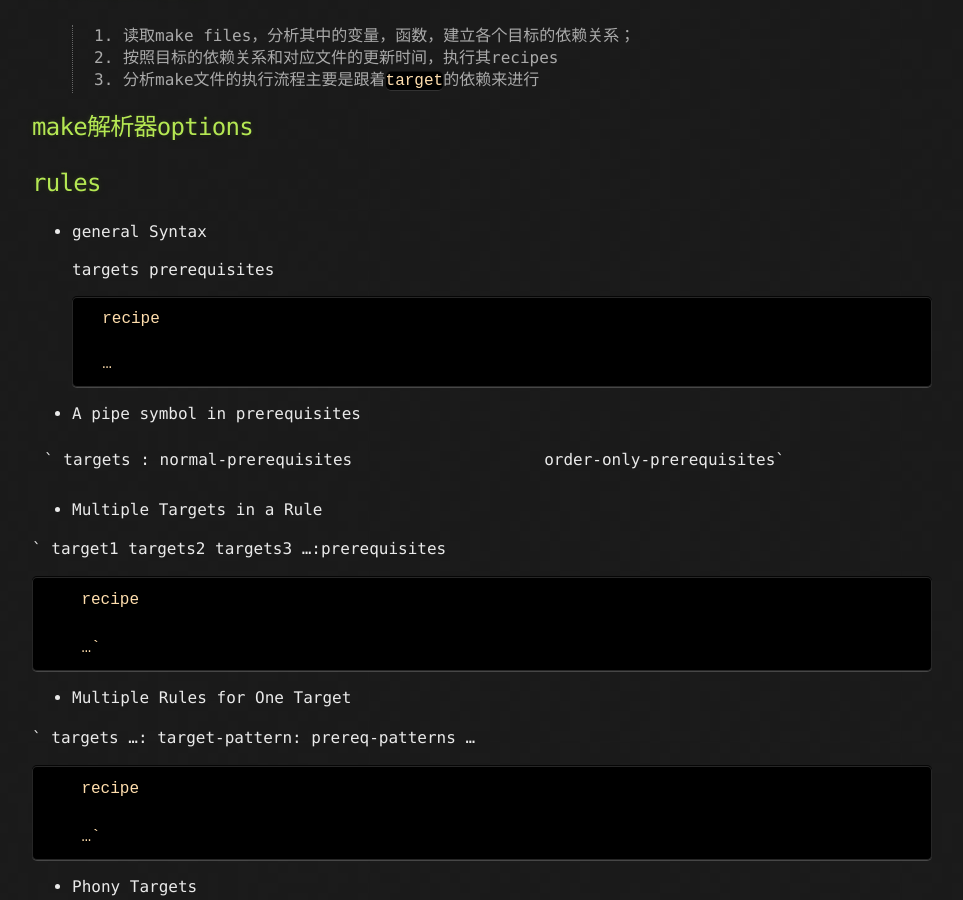
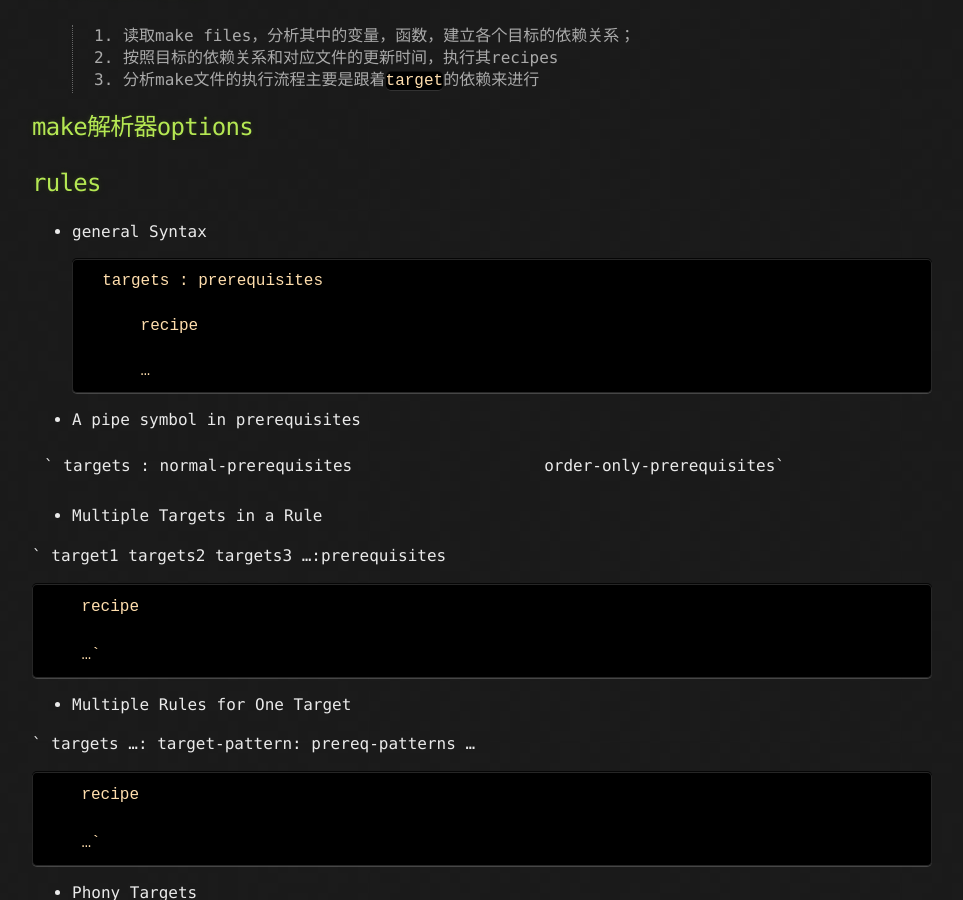
Before and after one commit to Shl4046/Shl4046.github.io, a Jekyll site: the page built from _posts/gnutools/2017-10-03-make.md, in a window 1280 px wide and 900 px high, scrolled down 322 px. Shown: the whole window, without its empty margins (163-1126 px from the left). Built offline with Jekyll 4.4.1, drawn with Linux system fonts in a browser that asks for light colours.

Commit message:
Update 2017-10-03-make.md

```diff
--- a/_posts/gnutools/2017-10-03-make.md
+++ b/_posts/gnutools/2017-10-03-make.md
@@ -18,11 +18,11 @@ date:   2017-10-03 01:53:30 -0700
 ## rules
 * general Syntax
 
-   targets prerequisites
+        targets : prerequisites
 
-        recipe
+            recipe
 
-        …
+            …
 
 
 * A pipe symbol in prerequisites
```
